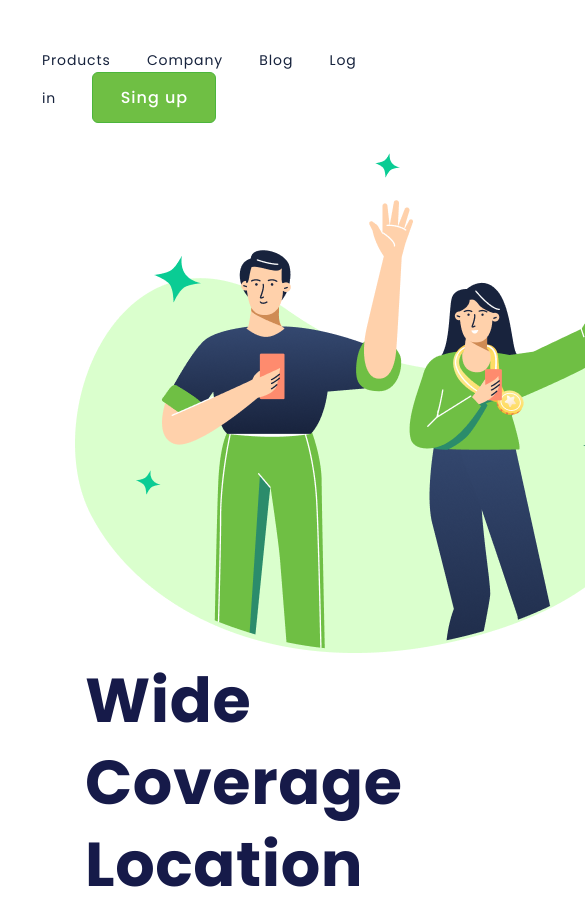
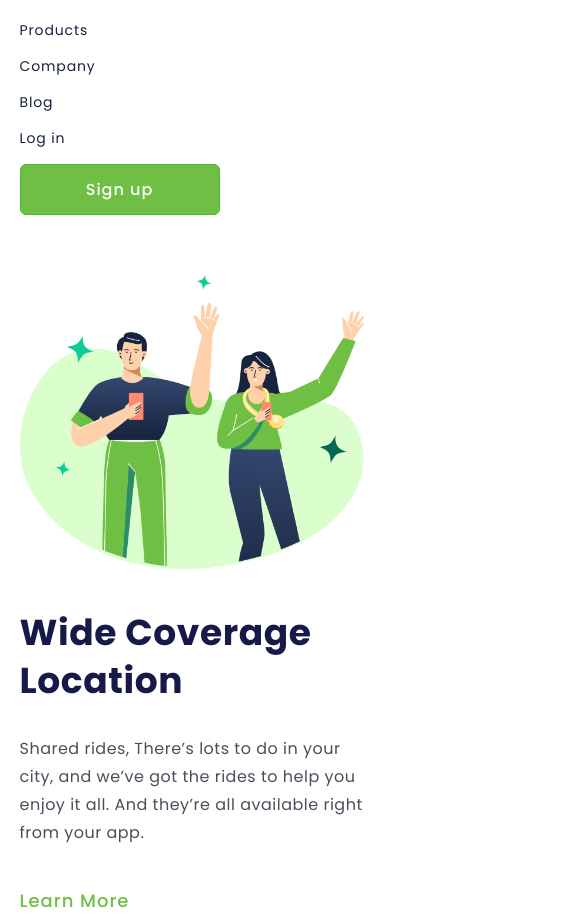
Before and after one commit to Perimadson35/CityRide-Desafio-Devclub, a plain HTML site: page index.html in a window 390 px wide. Shown: the top 917 px of the page, 585 px wide, since content can reach past the window. Drawn offline with Linux system fonts and the light colour scheme.

Commit message:
Aterações feitas nos codigos htm e css

```diff
--- a/index.html
+++ b/index.html
@@ -9,24 +9,30 @@
 </head>
 
 <body>
+
+    <!-- ===== HEADER ===== -->
     <header>
-        <a class="link-menu">Products</a>
-        <a class="link-menu">Company</a>
-        <a class="link-menu">Blog</a>
-        <a class="link-menu">Log in</a>
-        <button class="button-sing-up">Sing up</button>
+        <a href="#" class="link-menu">Products</a>
+        <a href="#" class="link-menu">Company</a>
+        <a href="#" class="link-menu">Blog</a>
+        <a href="#" class="link-menu">Log in</a>
+        <button class="button-sing-up">Sign up</button>
     </header>
 
+    <!-- ===== MAIN CONTENT ===== -->
     <main>
-        <img src="./img/Imagem.logo.png">
+        <img src="./img/Imagem.logo.png" alt="Logo ilustrativa" class="principal">
 
         <div>
             <h1>Wide Coverage Location</h1>
-            <p>Shared rides, There’s lots to do in your city, and we’ve got the rides to help you enjoy it all. And
-                they’re all available right from your app.</p>
+            <p>
+                Shared rides, There’s lots to do in your city, and we’ve got the rides to help you enjoy it all.
+                And they’re all available right from your app.
+            </p>
             <button class="button-learn-more">Learn More</button>
         </div>
     </main>
+
 </body>
 
 </html>
--- a/styles.css
+++ b/styles.css
@@ -1,28 +1,31 @@
-@import url('https://fonts.googleapis.com/css2?family=Poppins:ital,wght@0,100;0,200;0,300;0,400;0,500;0,600;0,700;0,800;0,900;1,100;1,200;1,300;1,400;1,500;1,600;1,700;1,800;1,900&display=swap');
+@import url('https://fonts.googleapis.com/css2?family=Poppins:wght@400;500;700&display=swap');
 
 * {
     margin: 0;
     padding: 0;
     box-sizing: border-box;
     font-family: 'Poppins', sans-serif;
-
 }
 
+/* ====== HEADER ====== */
 header {
-    margin-top: 47px;
-    margin-left: 42px;
+    display: flex;
+    align-items: center;
+    justify-content: space-between;
+    flex-wrap: wrap;
+    padding: 20px 5%;
+    background-color: #fff;
 }
 
 .link-menu {
     font-weight: 400;
     font-size: 14px;
     line-height: 21px;
-    text-align: center;
     letter-spacing: 0.875px;
     color: #17233d;
-    margin-right: 32px;
+    margin-right: 20px;
     cursor: pointer;
-
+    text-decoration: none;
 }
 
 .button-sing-up {
@@ -36,38 +39,58 @@ header {
     font-size: 16px;
     line-height: 24px;
     letter-spacing: 1px;
-    color: #ffff
+    color: #ffffff;
+    transition: background 0.3s ease;
 }
 
-img {
-    margin: 30px 0 0 75px;
-    display: inline-block;
+.button-sing-up:hover {
+    background: #5aad3c;
 }
 
-div {
-    display: inline-block;
-    margin-left: 85px;
-    width: 493px;
+/* ====== MAIN ====== */
+main {
+    display: flex;
+    align-items: center;
+    justify-content: center;
+    flex-wrap: wrap;
+    padding: 40px 5%;
+    gap: 40px;
 }
 
+/* Imagem */
+img.principal {
+    width: 100%;
+    max-width: 500px;
+    height: auto;
+}
+
+/* Texto ao lado da imagem */
+main div {
+    max-width: 500px;
+    width: 100%;
+}
+
+/* Título */
 h1 {
     font-weight: 700;
     font-size: 62px;
     line-height: 82px;
-    letter-spacing: 0.596154px;
+    letter-spacing: 0.6px;
     color: #161a49;
 }
 
+/* Parágrafo */
 p {
     font-weight: 400;
     font-size: 18px;
     line-height: 33px;
     letter-spacing: 0.5px;
     color: #48505a;
-    margin-top: 47px;
-    margin-bottom: 55px;
+    margin-top: 30px;
+    margin-bottom: 40px;
 }
 
+/* Botão Learn More */
 .button-learn-more {
     font-weight: 500;
     font-size: 18px;
@@ -78,3 +101,31 @@ p {
     background: transparent;
     border: none;
 }
+
+/* ====== RESPONSIVO PARA CELULARES ====== */
+@media screen and (max-width: 768px) {
+    header {
+        flex-direction: column;
+        align-items: flex-start;
+        gap: 15px;
+    }
+
+    h1 {
+        font-size: 36px;
+        line-height: 48px;
+    }
+
+    p {
+        font-size: 16px;
+        line-height: 28px;
+    }
+
+    .button-sing-up {
+        width: 100%;
+        max-width: 200px;
+    }
+
+    .link-menu {
+        margin-right: 10px;
+    }
+}
```
